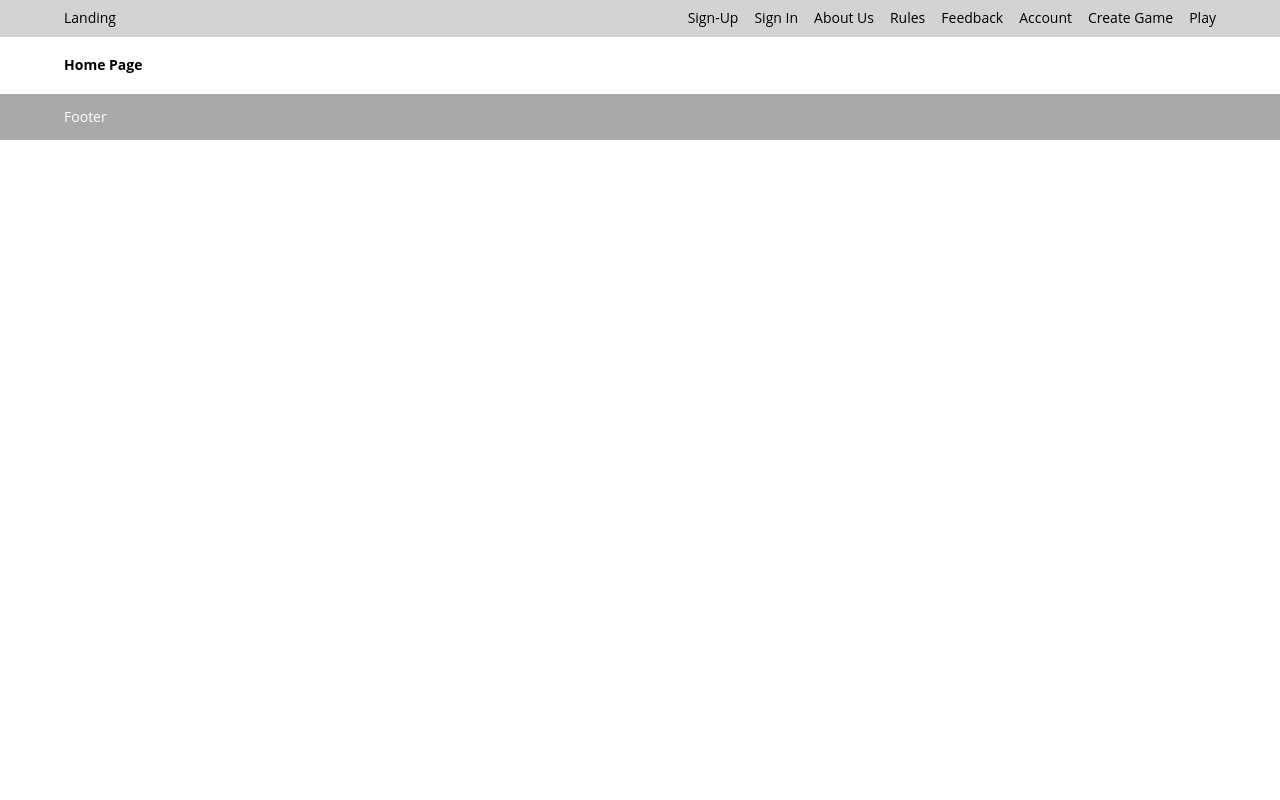
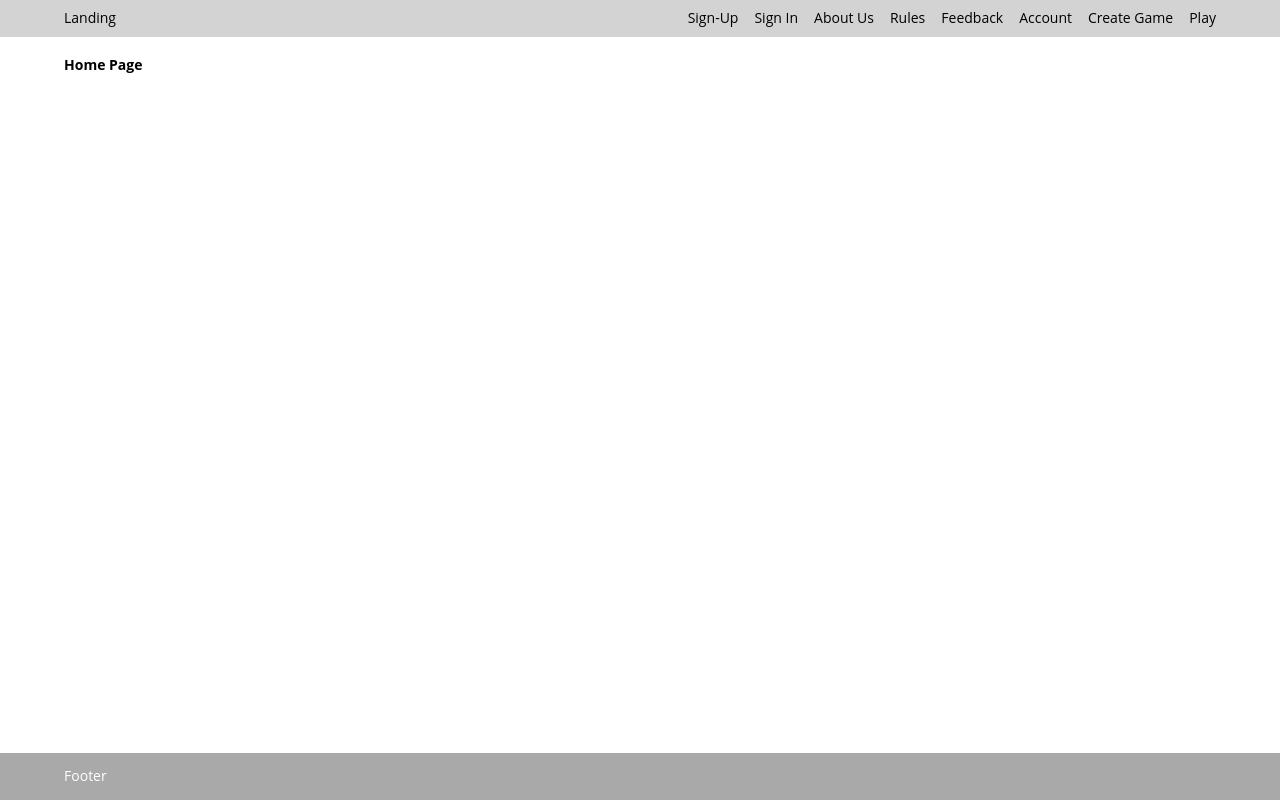
Before and after one commit to samuraijane/leopardy, a React app in the folder react-ui/: page / in a window 1280 px wide. Built offline with nearby package versions, Linux system fonts and the light colour scheme.

Commit message:
resolved sticky footer and updated code

```diff
--- a/react-ui/sectioning/footer.jsx
+++ b/react-ui/sectioning/footer.jsx
@@ -3,7 +3,7 @@ import React from 'react';
 const Footer = () => {
   return (
     <footer >
-      <div className='y-wrap'>Footer </div>
+      <div className='y-wrap'>Footer</div>
     </footer>
   )
 };
--- a/react-ui/src/app.tsx
+++ b/react-ui/src/app.tsx
@@ -4,11 +4,11 @@ import { Footer, Header, Main } from '../sectioning';
 const App = (): JSX.Element => {
 
   return (
-    <div >
+    <>
       <Header />
       <Main />
       <Footer />
-    </div>
+    </>
   );
 };
 
--- a/react-ui/src/styles/_base.scss
+++ b/react-ui/src/styles/_base.scss
@@ -1,11 +1,6 @@
 //----------------------------------------------------------------------------
 //  body, html
 //----------------------------------------------------------------------------
-* {
-  box-sizing: border-box;
-  margin: 0;
-  padding: 0;
-}
 
 body,
 html {
```
Also changed, not shown: react-ui/sectioning/main.jsx (indentation only).
